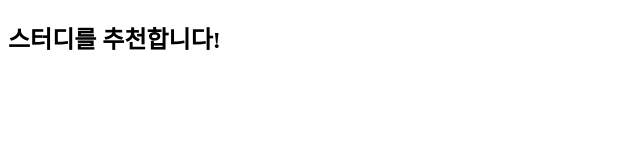
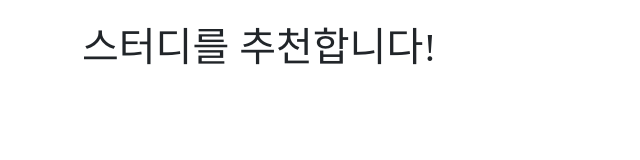
Before and after one commit to My-firstOrganization/llm-project, a plain HTML site: page docs/index.html in a window 1280 px wide. Shown: the whole page, without its empty margins (0-640 px from the left). Drawn offline with nearby package versions, Linux system fonts and the light colour scheme; a web font is replaced by a local one.

Commit message:
bootstrap

```diff
--- a/docs/index.html
+++ b/docs/index.html
@@ -14,14 +14,16 @@
     <link rel="manifest" href="./assets/site.webmanifest" />
     <meta charset="UTF-8">
     <meta name="viewport" content="width=device-width, initial-scale=1.0">
+    <link href="https://cdn.jsdelivr.net/npm/bootstrap@5.3.3/dist/css/bootstrap.min.css" rel="stylesheet" integrity="sha384-QWTKZyjpPEjISv5WaRU9OFeRpok6YctnYmDr5pNlyT2bRjXh0JMhjY6hW+ALEwIH" crossorigin="anonymous">
     <link rel="stylesheet" href="style.css">
     <title>AI와 함께하는 스터디📖</title>
 </head>
 <body>
     <main>
-        <section class="container">
+        <section class="container mt-4">
             <h1>스터디를 추천합니다!</h1>
         </section>
     </main>
+    <script src="https://cdn.jsdelivr.net/npm/bootstrap@5.3.3/dist/js/bootstrap.bundle.min.js" integrity="sha384-YvpcrYf0tY3lHB60NNkmXc5s9fDVZLESaAA55NDzOxhy9GkcIdslK1eN7N6jIeHz" crossorigin="anonymous"></script>
 </body>
 </html>
```
